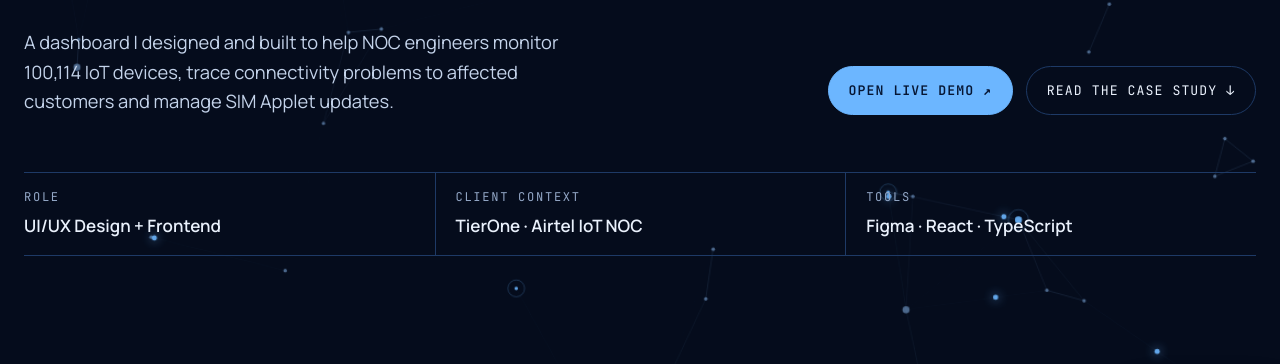
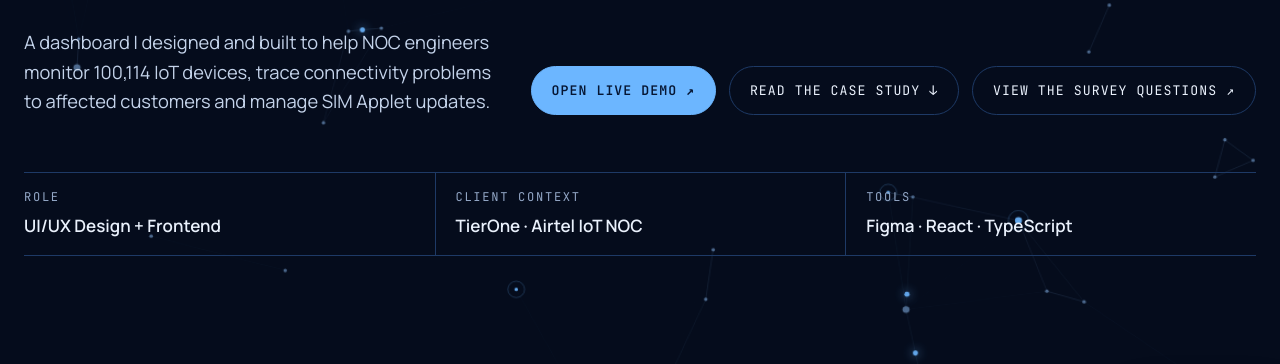
Before and after one commit to Akash777-afk/iot-case-study, a website built with Vite: page index.html in a window 1280 px wide. Shown: the part 387-751 px from the top of the page. Built offline with nearby package versions, Linux system fonts and the light colour scheme; a web font is replaced by a local one.

Commit message:
Link the survey form from the hero and research section
Co-Authored-By: Claude Opus 5.5 <noreply@anthropic.com>

```diff
--- a/index.html
+++ b/index.html
@@ -34,6 +34,7 @@
       <div class="hero-ctas">
         <a class="btn solid" href="https://iot-dashboard-snowy.vercel.app/#/login" target="_blank" rel="noopener">Open live demo ↗</a>
         <a class="btn" href="#overview">Read the case study ↓</a>
+        <a class="btn" href="https://docs.google.com/forms/d/e/1FAIpQLSc-4BEp2xrlf0cMzUgsSNFHFP6sm10-Zx-FaeMxxfeGEM_BgQ/viewform" target="_blank" rel="noopener">View the survey questions ↗</a>
       </div>
     </div>
     <dl class="meta">
@@ -128,7 +129,7 @@
       <p>A 100,114-row spreadsheet holds everything but doesn’t tell you where to look. Every investigation started with filtering.</p>
 
       <h3>A survey to check my assumptions</h3>
-      <p>After building the dashboard, I ran a short Google Forms survey (November 2026) to check whether the problems I designed for are real.</p>
+      <p>After building the dashboard, I ran a short Google Forms survey (November 2026) to check whether the problems I designed for are real. <a href="https://docs.google.com/forms/d/e/1FAIpQLSc-4BEp2xrlf0cMzUgsSNFHFP6sm10-Zx-FaeMxxfeGEM_BgQ/viewform" target="_blank" rel="noopener">View the survey questions ↗</a></p>
       <p class="note-box"><strong>Retrospective and exploratory.</strong> It was collected after the design was finished, from 8 people, and is self-reported. It’s a sense check, not proof the design works.</p>
     </div>
 
```
